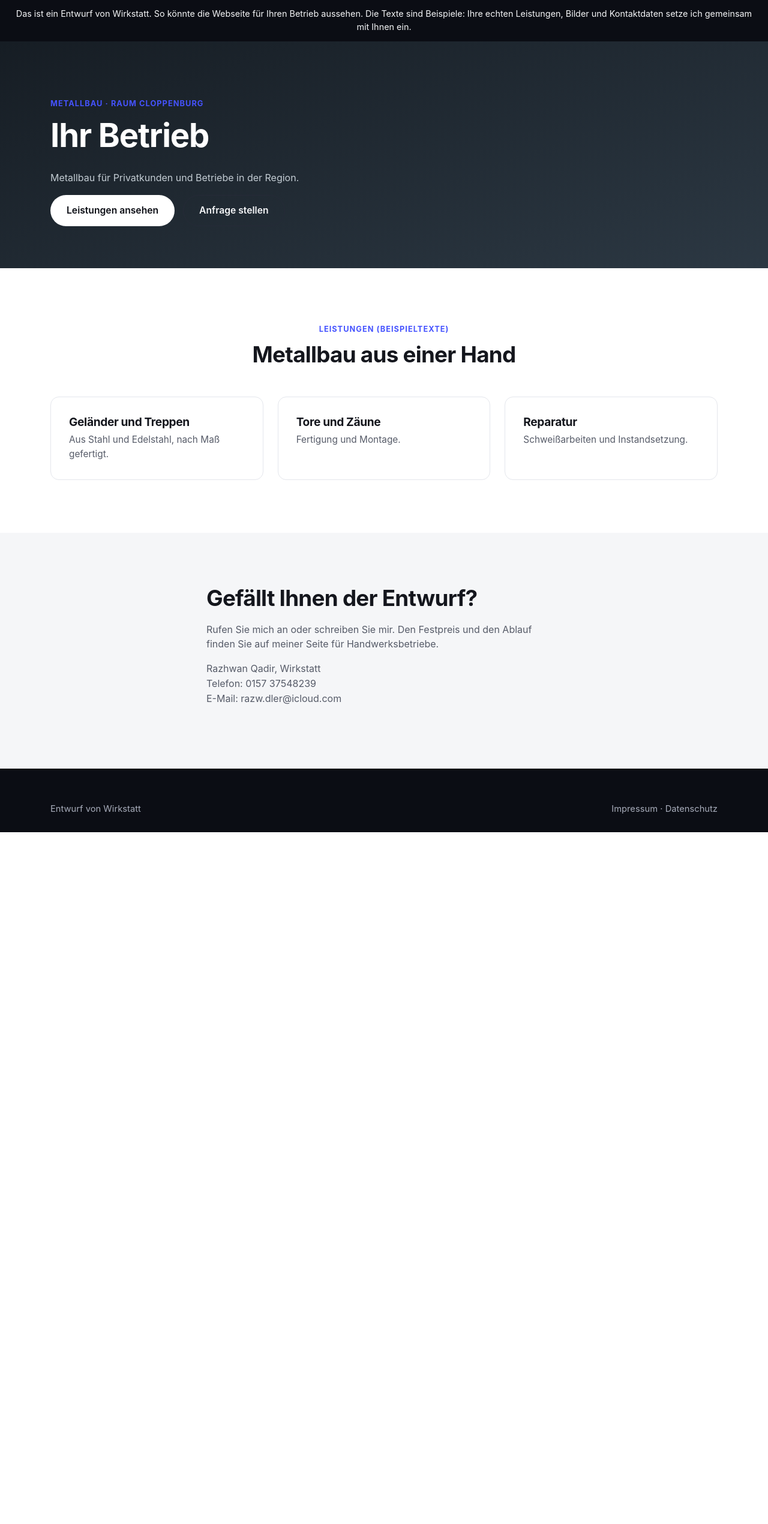
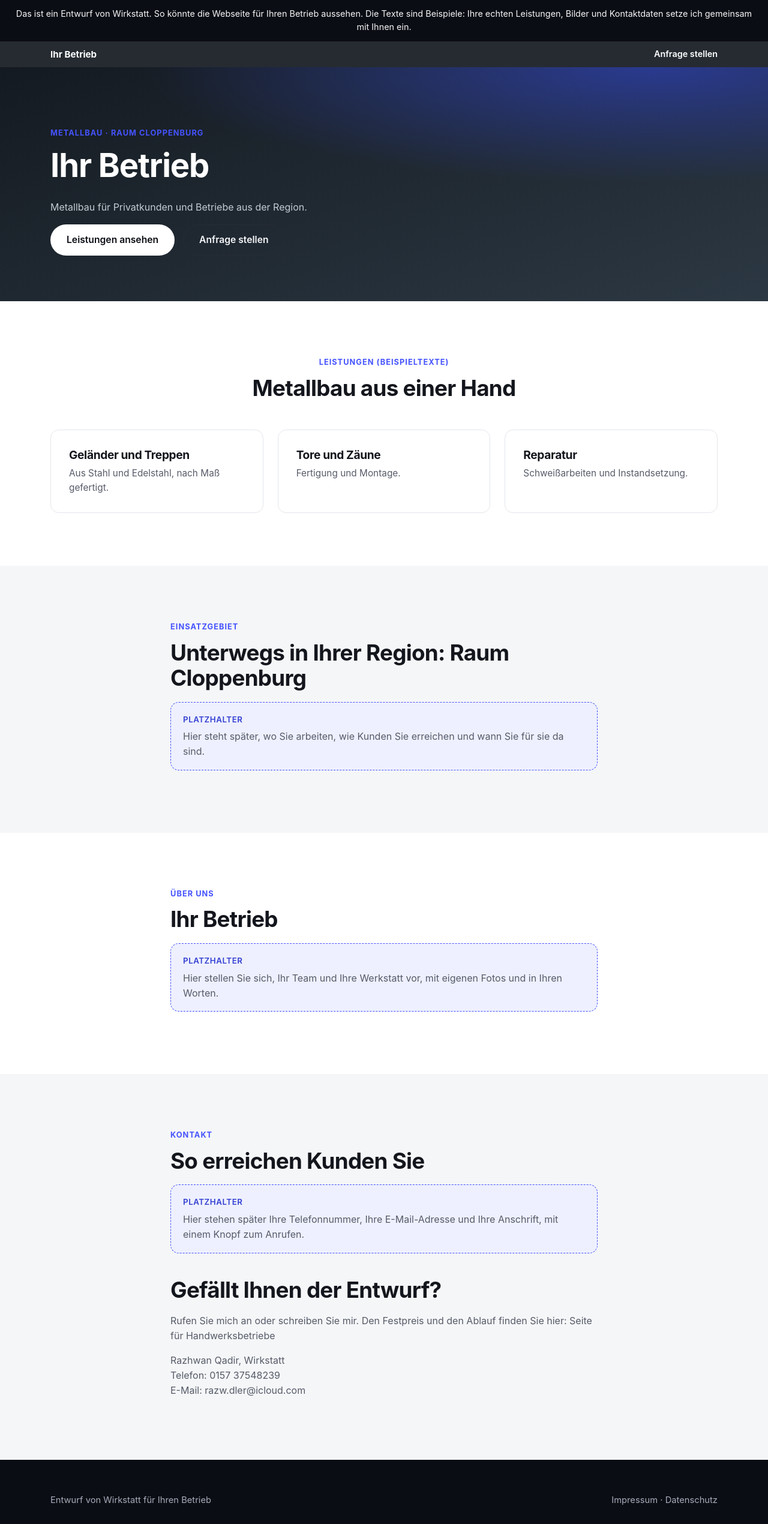
Before and after one commit to Razhwan03/wirkstatt-website, a plain HTML site: page demos/entwurf-schlosser.html in a window 1280 px wide. Shown: the whole page at 60% size. Before the commit the page ends 1387 px from the top, so only its background shows below. Drawn offline with Linux system fonts and the light colour scheme.

Commit message:
JARVIS: Webseiten für Handwerksbetriebe: Angebotsseite und Demos

```diff
--- a/demos/entwurf-schlosser.html
+++ b/demos/entwurf-schlosser.html
@@ -6,22 +6,36 @@
 <title>Entwurf: Metallbau | Wirkstatt</title>
 <meta name="description" content="Entwurf von Wirkstatt: so könnte die Webseite für einen Betrieb aussehen. Beispieltexte.">
 <meta name="robots" content="noindex, nofollow">
+<meta name="referrer" content="no-referrer">
 <link rel="icon" type="image/svg+xml" href="../assets/favicon.svg">
 <link rel="stylesheet" href="../assets/style.css">
 <style>
-  .hw-hero { background: linear-gradient(160deg,#161d24,#2c3843); color:#fff; padding:90px 0 70px; }
-  .hw-hero p.lead { color:#c3ccd3; max-width:520px; }
+  [hidden] { display: none !important; }
+  .hw-hero { background: radial-gradient(120% 90% at 85% 0%, #2a3a8f 0%, rgba(42,58,143,0) 55%), linear-gradient(160deg,#141a21,#2c3843);
+              color:#fff; padding:96px 0 76px; }
+  .hw-hero p.lead { color:#c3ccd3; max-width:540px; }
+  .hw-hero h1 { word-break: break-word; }
+  .hw-nav { position: sticky; top: 0; z-index: 5; background: rgba(20,26,33,.92); color:#fff; backdrop-filter: blur(6px); }
+  .hw-nav .container { display:flex; justify-content:space-between; align-items:center; gap:16px; padding-top:10px; padding-bottom:10px; }
+  .hw-nav strong { font-size: .95rem; white-space: nowrap; overflow: hidden; text-overflow: ellipsis; }
+  .hw-nav a { color:#fff; font-weight:600; font-size:.9rem; text-decoration:none; white-space:nowrap; }
+  .hw-platz { border: 1px dashed var(--accent); border-radius: 14px; padding: 18px 20px; background: var(--accent-soft); }
+  .hw-platz small { display:block; color: var(--accent-dark); font-weight:600; margin-bottom:6px; letter-spacing:.04em; text-transform:uppercase; }
+  .bewegt .auftritt { opacity: 0; transform: translateY(18px); transition: opacity .6s ease, transform .6s ease; }
+  .bewegt .auftritt.da { opacity: 1; transform: none; }
 </style>
 </head>
 <body>
 
 <div class="demo-banner">Das ist ein Entwurf von Wirkstatt. So könnte die Webseite für Ihren Betrieb aussehen. Die Texte sind Beispiele: Ihre echten Leistungen, Bilder und Kontaktdaten setze ich gemeinsam mit Ihnen ein.</div>
 
+<nav class="hw-nav"><div class="container"><strong data-name>Ihr Betrieb</strong><a href="#kontakt">Anfrage stellen</a></div></nav>
+
 <section class="hw-hero">
   <div class="container">
-    <span class="eyebrow">Metallbau · Raum Cloppenburg</span>
-    <h1 id="betrieb">Ihr Betrieb</h1>
-    <p class="lead">Metallbau für Privatkunden und Betriebe in der Region.</p>
+    <span class="eyebrow">Metallbau · <span data-ort>Raum Cloppenburg</span></span>
+    <h1 id="betrieb" data-name>Ihr Betrieb</h1>
+    <p class="lead">Metallbau für Privatkunden und Betriebe aus <span data-ort-umgebung>der Region</span>.</p>
     <div class="cta-row">
       <a href="#leistungen" class="btn btn-invert">Leistungen ansehen</a>
       <a href="#kontakt" class="btn btn-ghost-invert">Anfrage stellen</a>
@@ -33,38 +47,84 @@
   <div class="container">
     <div class="section-head center"><span class="eyebrow">Leistungen (Beispieltexte)</span><h2>Metallbau aus einer Hand</h2></div>
     <div class="grid grid-3">
-      <div class="card">
+      <div class="card auftritt" data-leistung="0">
         <h3>Geländer und Treppen</h3>
         <p>Aus Stahl und Edelstahl, nach Maß gefertigt.</p>
       </div>
-      <div class="card">
+      <div class="card auftritt" data-leistung="1">
         <h3>Tore und Zäune</h3>
         <p>Fertigung und Montage.</p>
       </div>
-      <div class="card">
+      <div class="card auftritt" data-leistung="2">
         <h3>Reparatur</h3>
         <p>Schweißarbeiten und Instandsetzung.</p>
+      </div>
+      <div class="card auftritt" data-leistung="3" hidden>
+        <h3>Edelstahl</h3>
+        <p>Arbeiten aus Edelstahl für innen und außen.</p>
+      </div>
+      <div class="card auftritt" data-leistung="4" hidden>
+        <h3>Überdachungen</h3>
+        <p>Vordächer, Carports und Terrassendächer aus Metall.</p>
+      </div>
+      <div class="card auftritt" data-leistung="5" hidden>
+        <h3>Stahlbau</h3>
+        <p>Hallen, Bühnen und Tragwerke aus Stahl.</p>
+      </div>
+      <div class="card auftritt" data-leistung="6" hidden>
+        <h3>Blechbearbeitung</h3>
+        <p>Zuschnitt, Kanten und Formteile aus Blech.</p>
+      </div>
+      <div class="card auftritt" data-leistung="7" hidden>
+        <h3>Landtechnik</h3>
+        <p>Reparatur und Umbau von Maschinen und Anhängern.</p>
       </div>
     </div>
   </div>
 </section>
 
+<section class="section section-soft">
+  <div class="container" style="max-width:760px;">
+    <div class="auftritt">
+      <span class="eyebrow">Einsatzgebiet</span>
+      <h2>Unterwegs in Ihrer Region: <span data-ort-umgebung>Raum Cloppenburg</span></h2>
+      <p class="hw-platz"><small>Platzhalter</small>Hier steht später, wo Sie arbeiten, wie Kunden Sie erreichen und wann Sie für sie da sind.</p>
+    </div>
+  </div>
+</section>
+
+<section class="section">
+  <div class="container" style="max-width:760px;">
+    <div class="auftritt">
+      <span class="eyebrow">Über uns</span>
+      <h2 data-name>Ihr Betrieb</h2>
+      <p class="hw-platz"><small>Platzhalter</small>Hier stellen Sie sich, Ihr Team und Ihre Werkstatt vor, mit eigenen Fotos und in Ihren Worten.</p>
+    </div>
+  </div>
+</section>
+
 <section id="kontakt" class="section section-soft">
-  <div class="container" style="max-width:640px;">
-    <h2>Gefällt Ihnen der Entwurf?</h2>
-    <p>Rufen Sie mich an oder schreiben Sie mir. Den Festpreis und den Ablauf finden Sie auf meiner
-    <a href="../handwerk/">Seite für Handwerksbetriebe</a>.</p>
-    <p>Razhwan Qadir, Wirkstatt<br>Telefon: <a href="tel:+4915737548239">0157 37548239</a><br>E-Mail: <a href="mailto:razw.dler@icloud.com">razw.dler@icloud.com</a></p>
+  <div class="container" style="max-width:760px;">
+    <div class="auftritt">
+      <span class="eyebrow">Kontakt</span>
+      <h2>So erreichen Kunden Sie</h2>
+      <p class="hw-platz"><small>Platzhalter</small>Hier stehen später Ihre Telefonnummer, Ihre E-Mail-Adresse und Ihre Anschrift, mit einem Knopf zum Anrufen.</p>
+    </div>
+    <div class="auftritt" style="margin-top:40px;">
+      <h2>Gefällt Ihnen der Entwurf?</h2>
+      <p>Rufen Sie mich an oder schreiben Sie mir. Den Festpreis und den Ablauf finden Sie hier: <a href="../handwerk/">Seite für Handwerksbetriebe</a></p>
+      <p>Razhwan Qadir, Wirkstatt<br>Telefon: <a href="tel:+4915737548239">0157 37548239</a><br>E-Mail: <a href="mailto:razw.dler@icloud.com">razw.dler@icloud.com</a></p>
+    </div>
   </div>
 </section>
 
 <footer class="site-footer">
   <div class="container footer-bottom">
-    <span>Entwurf von Wirkstatt</span>
+    <span>Entwurf von Wirkstatt für <span data-name>Ihren Betrieb</span></span>
     <span><a href="../impressum.html">Impressum</a> · <a href="../datenschutz.html">Datenschutz</a></span>
   </div>
 </footer>
 
-<script>(function(){try{var n=decodeURIComponent(location.hash.slice(1)).replace(/[\u0000-\u001f<>]/g,"").trim().slice(0,80);if(n){document.getElementById("betrieb").textContent=n;document.title=n+" | Entwurf von Wirkstatt";}}catch(e){}})();</script>
+<script>(function(){try{var h=location.hash.slice(1),n="",o="",l="";if(/(^|&)n=/.test(h)){var q=new URLSearchParams(h);n=q.get("n")||"";o=q.get("o")||"";l=q.get("l")||"";}else{n=decodeURIComponent(h);}var s=function(t,m){return String(t||"").replace(/[\u0000-\u001f<>]/g,"").replace(/\s+/g," ").trim().slice(0,m);};n=s(n,80);o=s(o,40);l=String(l).replace(/[^0-9]/g,"").slice(0,9);var alle=function(a,f){var e=document.querySelectorAll("["+a+"]");for(var i=0;i<e.length;i++)f(e[i]);};if(n){alle("data-name",function(e){e.textContent=n;});document.title=n+" | Entwurf von Wirkstatt";}if(o){alle("data-ort",function(e){e.textContent=o;});alle("data-ort-umgebung",function(e){e.textContent=o+" und Umgebung";});}if(l){alle("data-leistung",function(e){e.hidden=l.indexOf(e.getAttribute("data-leistung"))<0;});}}catch(e){}try{if(window.IntersectionObserver&&!(window.matchMedia&&matchMedia("(prefers-reduced-motion: reduce)").matches)){document.documentElement.className+=" bewegt";var b=new IntersectionObserver(function(x){x.forEach(function(y){if(y.isIntersecting){y.target.className+=" da";b.unobserve(y.target);}});},{threshold:0.15});var r=document.querySelectorAll(".auftritt");for(var j=0;j<r.length;j++)b.observe(r[j]);}}catch(e){}})();</script>
 </body>
 </html>
```
